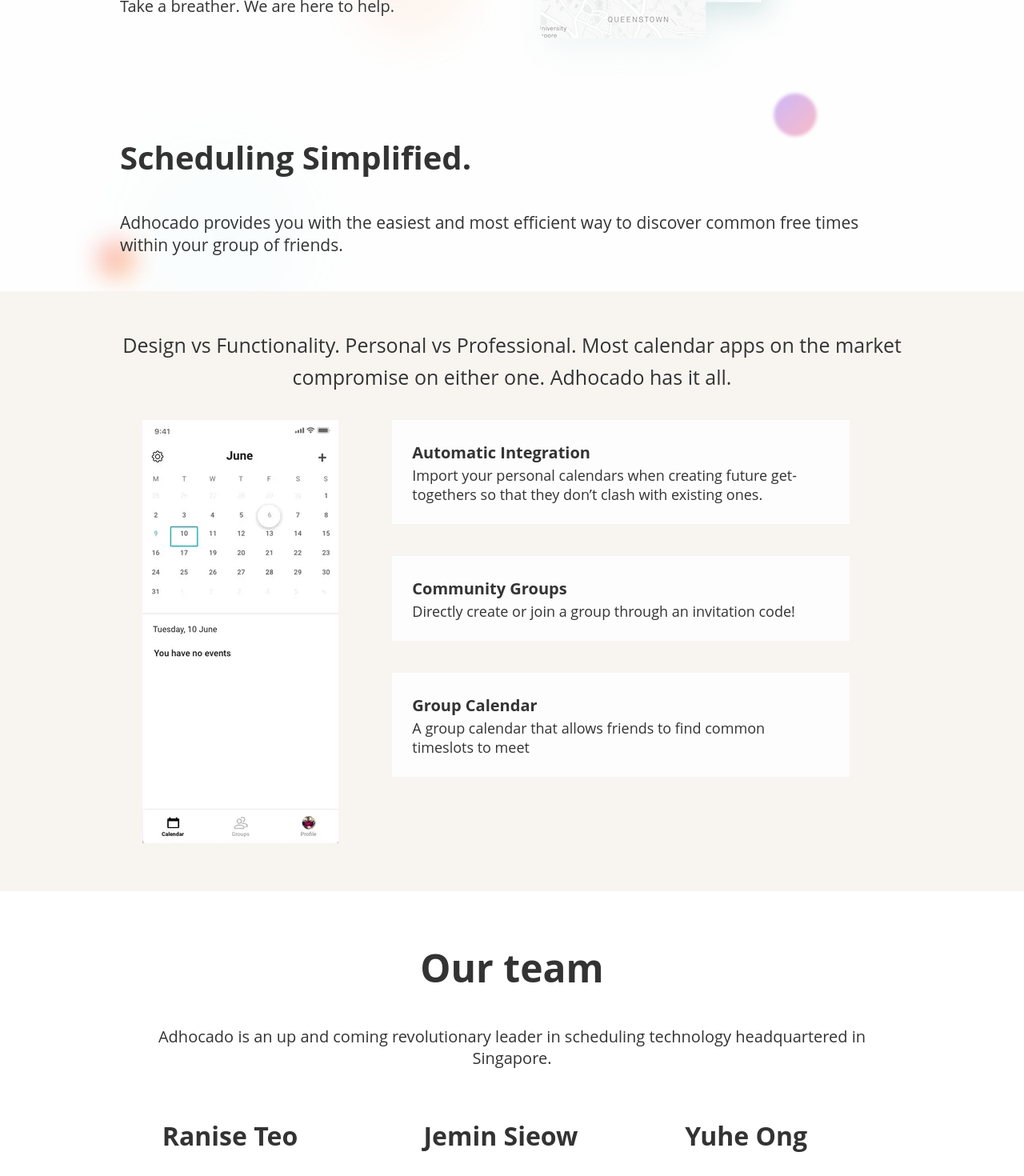
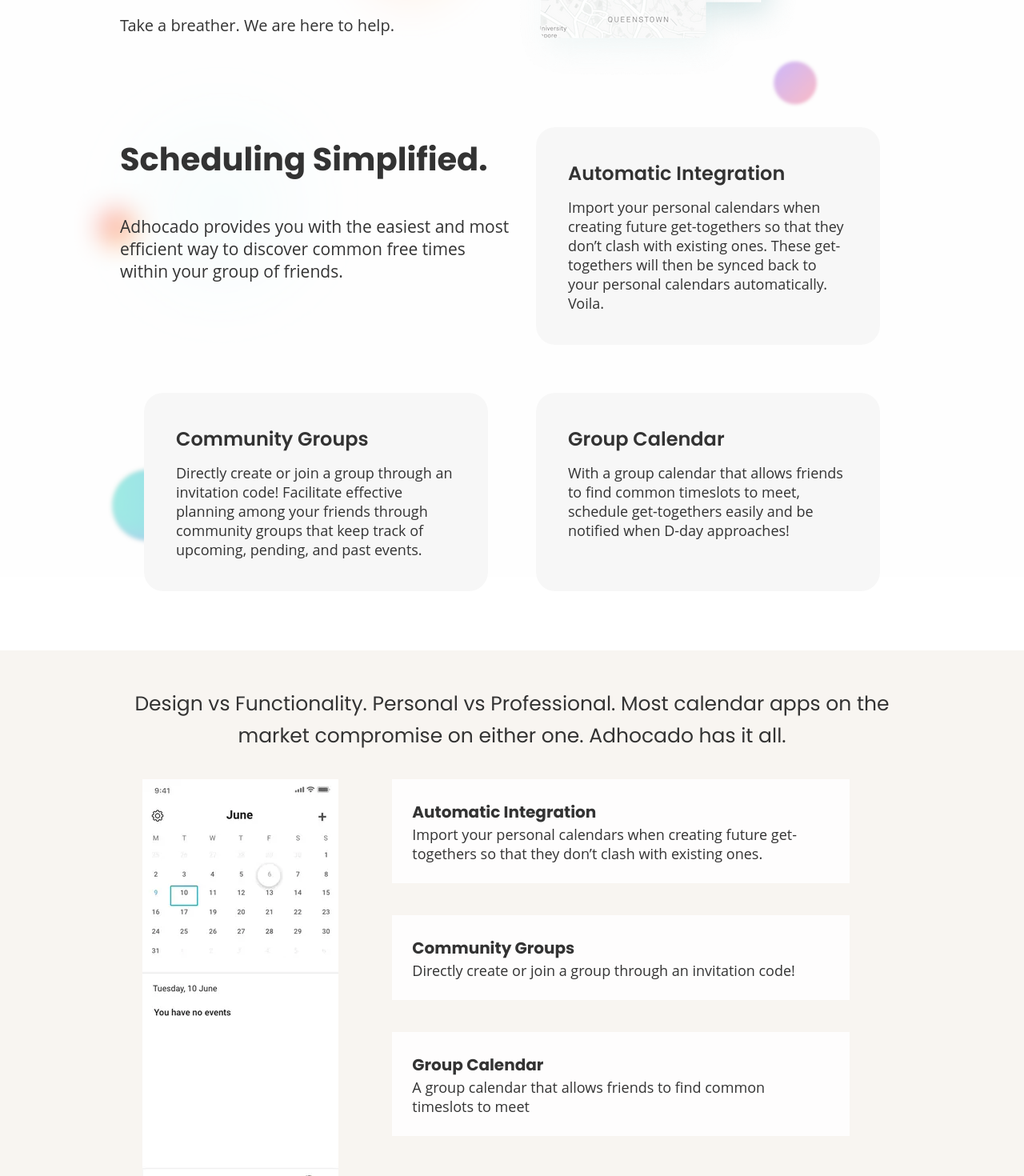
Before and after one commit to adhocado/landing-page, a React (Vite) app: page / in a window 1280 px wide. Shown: the part 580-2050 px from the top of the page at 80% size. Built offline with nearby package versions, Linux system fonts and the light colour scheme.

Commit message:
add poppins font and scheduling features section

```diff
--- a/index.html
+++ b/index.html
@@ -2,9 +2,15 @@
 <html lang="en">
   <head>
     <meta charset="UTF-8" />
-    <link rel="icon" type="image/svg+xml" href="/src/favicon.svg" />
+    <link rel="icon" type="image/svg+xml" />
     <meta name="viewport" content="width=device-width, initial-scale=1.0" />
     <title>Adhocado | Scheduling Simplified</title>
+    <link rel="preconnect" href="https://fonts.googleapis.com" />
+    <link rel="preconnect" href="https://fonts.gstatic.com" crossorigin />
+    <link
+      href="https://fonts.googleapis.com/css2?family=Poppins:wght@400;600;700&display=swap"
+      rel="stylesheet"
+    />
   </head>
   <body>
     <div id="root"></div>
--- a/src/App.scss
+++ b/src/App.scss
@@ -10,21 +10,24 @@
   z-index: -1;
   opacity: 45%;
   width: 100%;
-  top: -50px;
+  top: -90px;
   left: 0;
 }
 
 h1 {
   font-size: 60px;
+  font-family: $secondary-font;
 }
 
 h2 {
   font-size: 48px;
   text-align: center;
+  font-family: $secondary-font;
 }
 
 h3 {
   font-size: 40px;
+  font-family: $secondary-font;
 }
 
 .intro-section {
@@ -46,6 +49,8 @@
 .scheduling-intro {
   margin-left: $common-margin-left;
   margin-right: $common-margin-left;
+  display: grid;
+  grid-template-columns: 1fr 1fr;
 
   .scheduling-writeup {
     font-size: 21px;
@@ -59,6 +64,10 @@
     > p {
       text-align: center;
       font-size: 20px;
+      max-width: 50%;
+      margin-left: auto;
+      margin-right: auto;
+      line-height: 1.5rem;
     }
 
     > .member-cards {
--- a/src/App.tsx
+++ b/src/App.tsx
@@ -1,5 +1,11 @@
 import "./App.scss";
-import { CofounderCard, FeatureJumbotron, Footer, Header } from "./components";
+import {
+  CofounderCard,
+  FeatureInfoCard,
+  FeatureJumbotron,
+  Footer,
+  Header,
+} from "./components";
 import json from "../siteData.json";
 import backgroundImg from "./assets/background.webp";
 import mainImg from "./assets/main_graphic.webp";
@@ -42,11 +48,26 @@
         </div>
         <div className="spacer" />
         <div className="scheduling-intro">
-          <h3>Scheduling Simplified.</h3>
-          <span className="scheduling-writeup">
-            Adhocado provides you with the easiest and most efficient way to
-            discover common free times within your group of friends.
-          </span>
+          <div>
+            <h3>Scheduling Simplified.</h3>
+            <span className="scheduling-writeup">
+              Adhocado provides you with the easiest and most efficient way to
+              discover common free times within your group of friends.
+            </span>
+          </div>
+          <FeatureInfoCard
+            title="Automatic Integration"
+            description="Import your personal calendars when creating future get-togethers so that they don’t clash with existing ones. These get-togethers will then be synced back to your personal calendars automatically. Voila."
+          />
+
+          <FeatureInfoCard
+            title="Community Groups"
+            description="Directly create or join a group through an invitation code! Facilitate effective planning among your friends through community groups that keep track of upcoming, pending, and past events."
+          />
+          <FeatureInfoCard
+            title="Group Calendar"
+            description="With a group calendar that allows friends to find common timeslots to meet, schedule get-togethers easily and be notified when D-day approaches!​"
+          />
         </div>
 
         <div ref={howItWorksRef}>
@@ -80,6 +101,7 @@
             us, we never stop for you.
           </p>
         </section>
+        <div className="spacer" />
       </main>
       <Footer />
     </div>
--- a/src/components/FeatureActionCard/featureActionCard.scss
+++ b/src/components/FeatureActionCard/featureActionCard.scss
@@ -11,6 +11,7 @@
     display: block;
     font-weight: bold;
     line-height: 2rem;
+    font-family: $secondary-font;
   }
 
   font-size: 18px;
--- a/src/components/FeatureInfoCard/FeatureInfoCard.tsx
+++ b/src/components/FeatureInfoCard/FeatureInfoCard.tsx
@@ -9,7 +9,7 @@
   return (
     <div className="info-card">
       <span className="card-title">{title}</span>
-      <span>{description}</span>
+      <span className="card-description">{description}</span>
     </div>
   );
 };
--- a/src/components/FeatureInfoCard/featureInfoCard.scss
+++ b/src/components/FeatureInfoCard/featureInfoCard.scss
@@ -1 +1,21 @@
 @import "../../sassStyles/base";
+
+.info-card {
+  background-color: #f7f7f7;
+  border-radius: 24px;
+  margin: 30px;
+  padding: 40px;
+
+  .card-title {
+    font-size: 24px;
+    font-family: $secondary-font;
+    font-weight: 600;
+    display: block;
+    margin-bottom: 13px;
+  }
+
+  .card-description {
+    font-size: 18px;
+    line-height: 1.5rem;
+  }
+}
--- a/src/components/FeatureJumbotron/featureJumbotron.scss
+++ b/src/components/FeatureJumbotron/featureJumbotron.scss
@@ -12,6 +12,8 @@
     font-weight: normal;
     overflow-wrap: break-word;
     line-height: 2.5rem;
+    font-family: $secondary-font;
+    font-weight: 500;
   }
 
   .mockup-container {
--- a/src/components/Header/header.scss
+++ b/src/components/Header/header.scss
@@ -1,4 +1,8 @@
 @import "../../sassStyles/base";
+
+header {
+  background-color: rgba($color: #ffffff, $alpha: 0.4);
+}
 
 .top-navbar {
   display: flex;
--- a/src/sassStyles/_base.scss
+++ b/src/sassStyles/_base.scss
@@ -1,4 +1,5 @@
 $primary-color: #333333;
 $primary-font: "Open Sans", sans-serif;
+$secondary-font: "Poppins", sans-serif;
 $bg-secondary-color: #f8f5f1;
 $common-margin-left: calc((100% - 980px) * 0.5);
```
